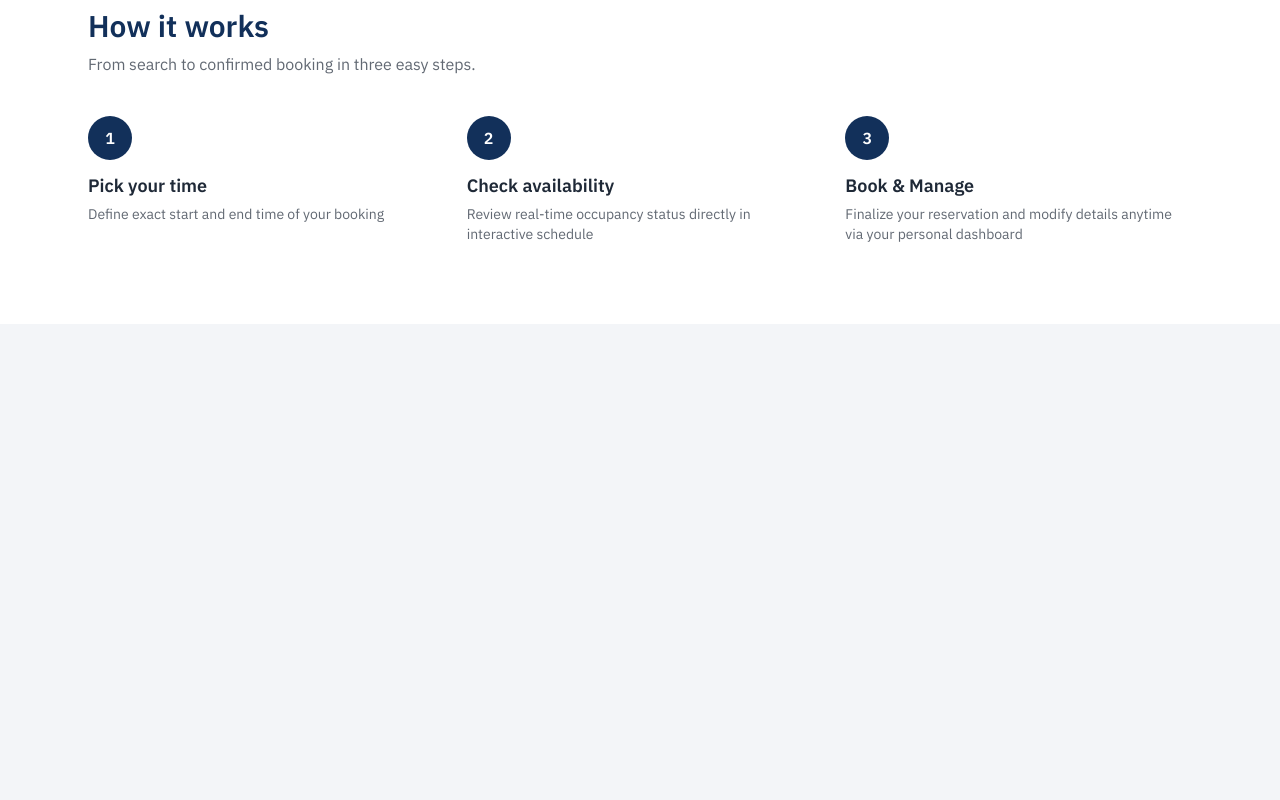
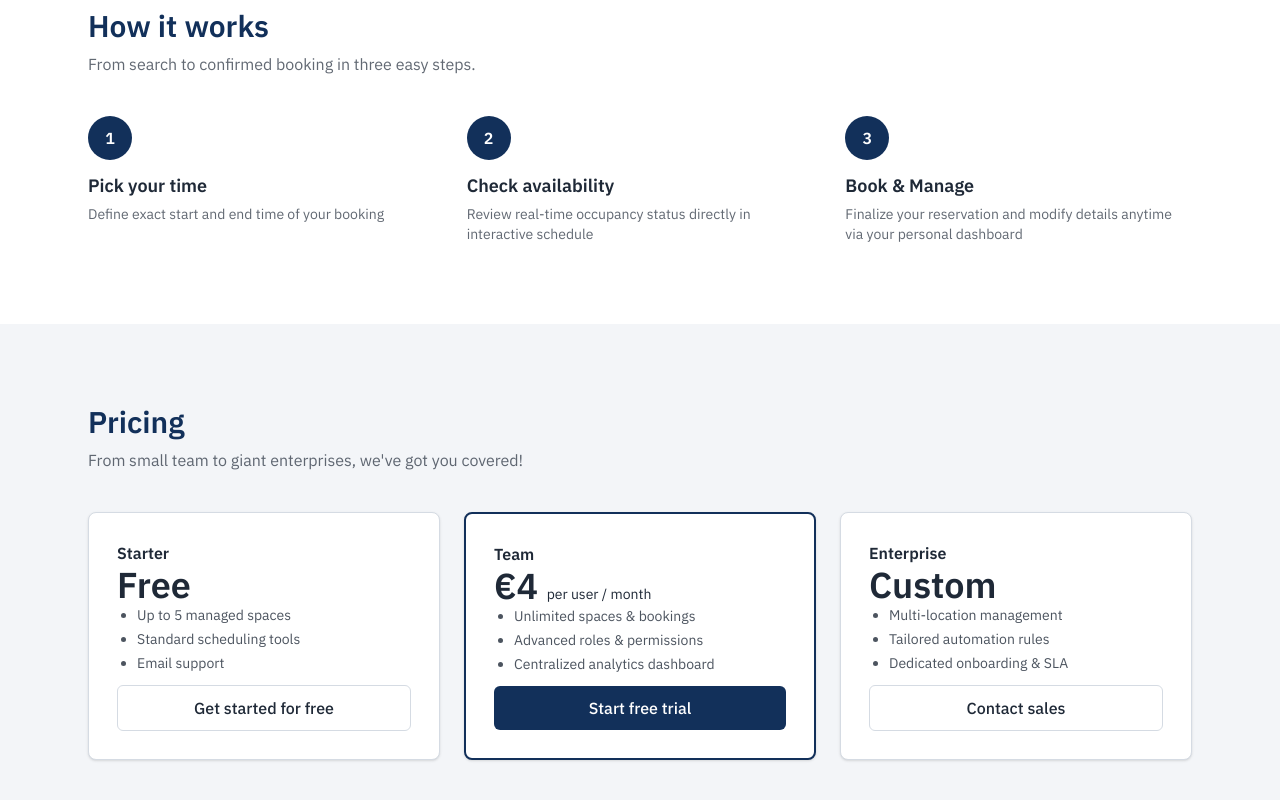
Before and after one commit to purpledocx/deskin-sync, a React (Vite) app in the folder frontend/: page / in a window 1280 px wide. Shown: the part 1303-2103 px from the top of the page. Before the commit the page ends 1627 px from the top, so only its background shows below. Built offline with nearby package versions, Linux system fonts and the light colour scheme.

Commit message:
added 'Pricing' -> HomePage

```diff
--- /dev/null
+++ b/frontend/src/components/marketing/Pricing.jsx
@@ -0,0 +1,65 @@
+import { Link } from "react-router-dom"
+
+
+const plans = [
+  {
+    name: "Starter",
+    price: "Free",
+    items: ["Up to 5 managed spaces", "Standard scheduling tools", "Email support"],
+    cta: "Get started for free",
+    to: "/register"
+  },
+  {
+    name: "Team",
+    price: "€4",
+    unit: "per user / month",
+    items: ["Unlimited spaces & bookings", "Advanced roles & permissions", "Centralized analytics dashboard"],
+    cta: "Start free trial",
+    to: "/register",
+    highlight: true
+  },
+  {
+    name: "Enterprise",
+    price: "Custom",
+    items: ["Multi-location management", "Tailored automation rules", "Dedicated onboarding & SLA"],
+    cta: "Contact sales",
+    to: "/register"
+  },
+];
+
+
+
+export default function Pricing() {
+    return(
+        <section id="pricing" className="max-w-6xl px-6 py-20 mx-auto">
+
+            <h2 className="text-3xl text-navy font-semibold">Pricing</h2>
+
+            <p className="text-ink/70 mt-2 mb-10">From small team to giant enterprises, we've got you covered!</p>
+
+            <div className="grid gap-6 md:grid-cols-3">
+
+                {plans.map((p) => (
+                    <div key={p.name} className={`bg-white p-7 rounded-lg flex flex-col shadow-sm ${p.highlight ? " border-navy border-2" : "border border-line"} `}>
+
+                        <h3 className="font-semibold">{p.name}</h3>
+
+                        <div className="font-semibold text-4xl">
+                            {p.price} <span className="text-innk/60 text-sm font-normal">{p.unit}</span>
+                        </div>
+
+                        <ul className="text-ink/80 text-sm list-disc flex-1 pl-5 space-y-1">
+                            {p.items.map((i) => <li key={i}>{i}</li>)}
+                        </ul>
+
+                        <Link to={p.to} className={`font-medium text-center px-5 py-2.5 rounded-md mt-3 ${p.highlight ? "bg-navy text-white hover:bg-steel transition-colors duration-200 ease-in-out" : "border border-line hover:bg-surface transition-colors duration-200 ease-in-out" }`}>
+                            {p.cta}
+                        </Link>
+                    </div>
+                ))}
+
+            </div>
+
+        </section>
+    )
+}
--- a/frontend/src/pages/HomePage.jsx
+++ b/frontend/src/pages/HomePage.jsx
@@ -3,6 +3,8 @@ import Hero from "../components/marketing/Hero"
 import Stack from "../components/marketing/Stack";
 import Features from "../components/marketing/Features";
 import HowItWorks from "../components/marketing/HowItWorks";
+import Pricing from "../components/marketing/Pricing"
+
 
 export default function HomePage() {
     return(
@@ -12,6 +14,7 @@ export default function HomePage() {
         <Stack />
         <Features />
         <HowItWorks />
+        <Pricing />
         </>
     )
 }
```
